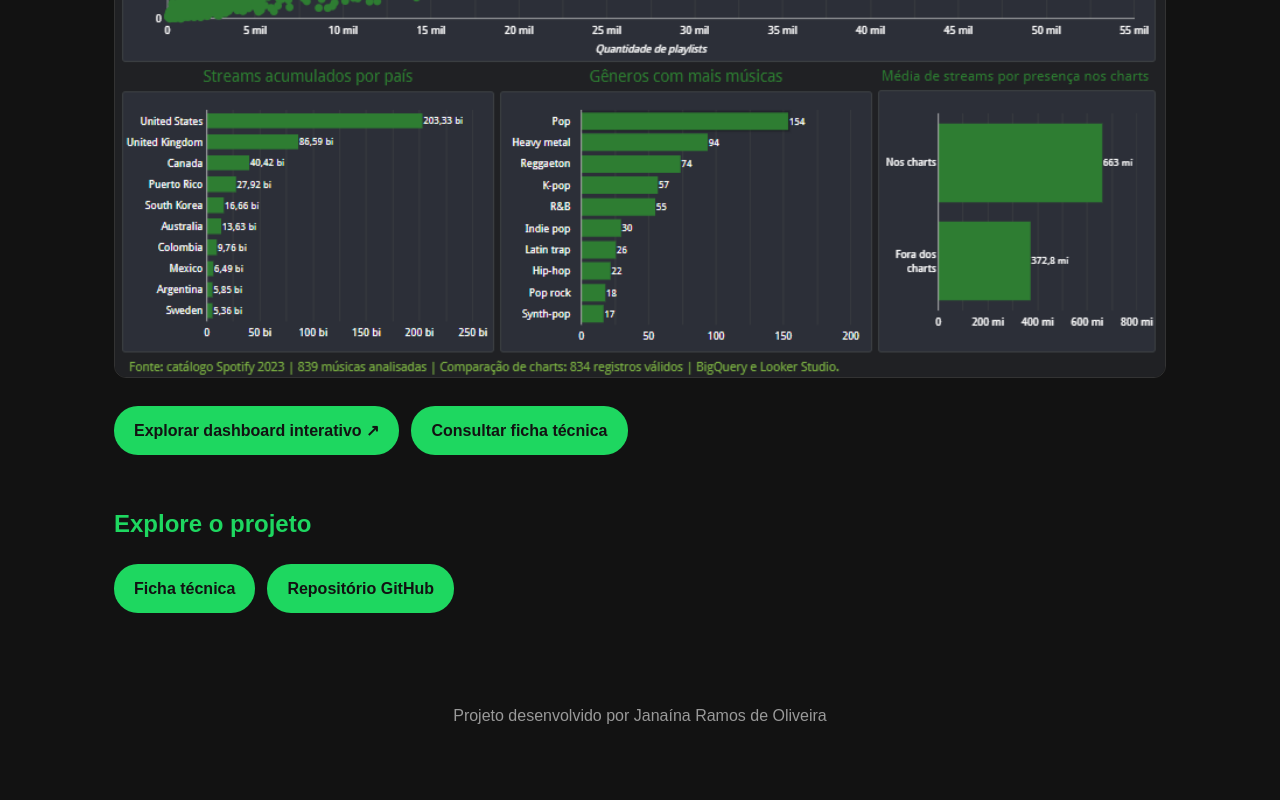
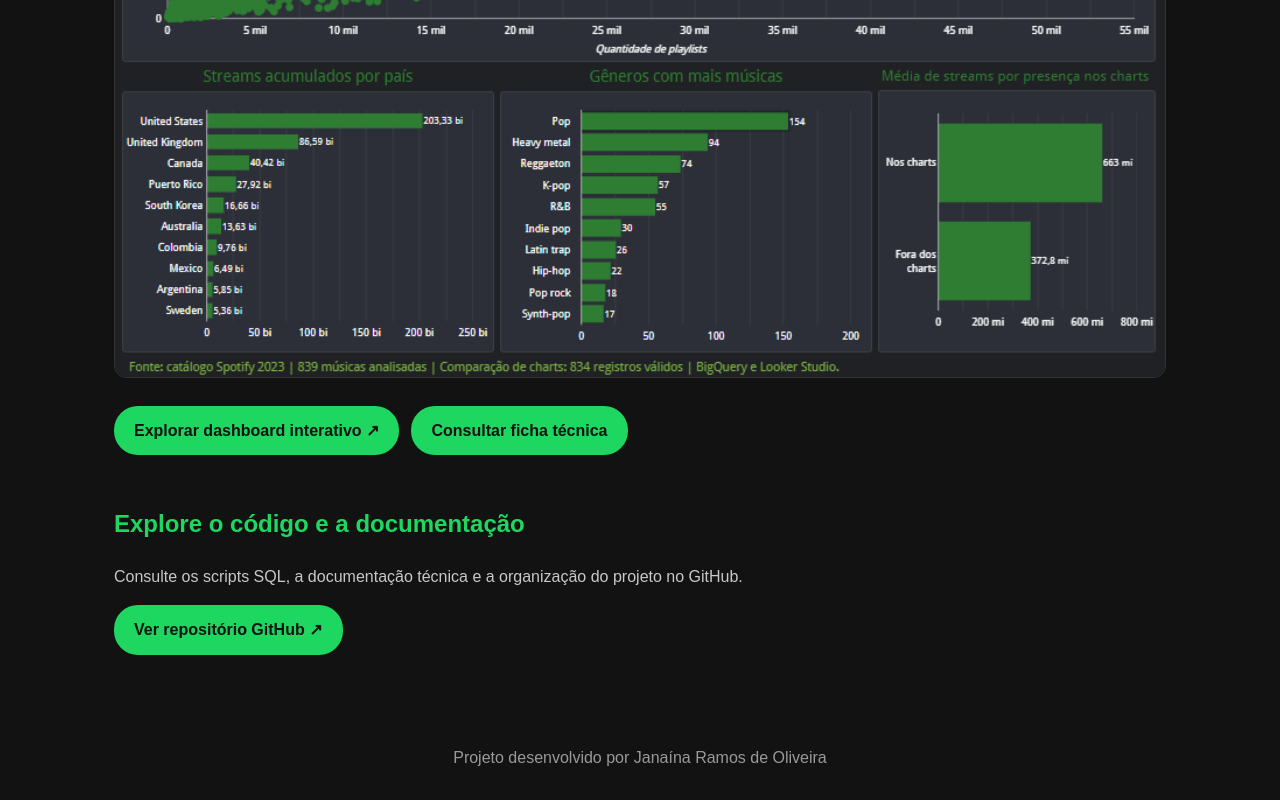
Before and after one commit to Janaina01/spotify-playlist-analysis, a plain HTML site: page index.html in a window 1280 px wide. Shown: the part 1454-2254 px from the top of the page. Before the commit the page ends 2213 px from the top, so only its background shows below. Drawn offline with Linux system fonts and the light colour scheme.

Commit message:
refactor: remove botao duplicado da ficha tecnica

```diff
--- a/index.html
+++ b/index.html
@@ -265,15 +265,19 @@
       </div>
     </section>
 
-    <h2>Explore o projeto</h2>
+    <h2>Explore o código e a documentação</h2>
+    <p>
+        Consulte os scripts SQL, a documentação técnica
+        e a organização do projeto no GitHub.
+    </p>
+
     <div class="links">
-      <a class="button" href="ficha-tecnica.html">
-        Ficha técnica
-      </a>
-      <a class="button"
-         href="https://github.com/Janaina01/spotify-playlist-analysis">
-        Repositório GitHub
-      </a>
+        <a class="button"
+           href="https://github.com/Janaina01/spotify-playlist-analysis"
+           target="_blank"
+           rel="noopener noreferrer">
+            Ver repositório GitHub ↗
+        </a>
     </div>
   </main>
 
```
